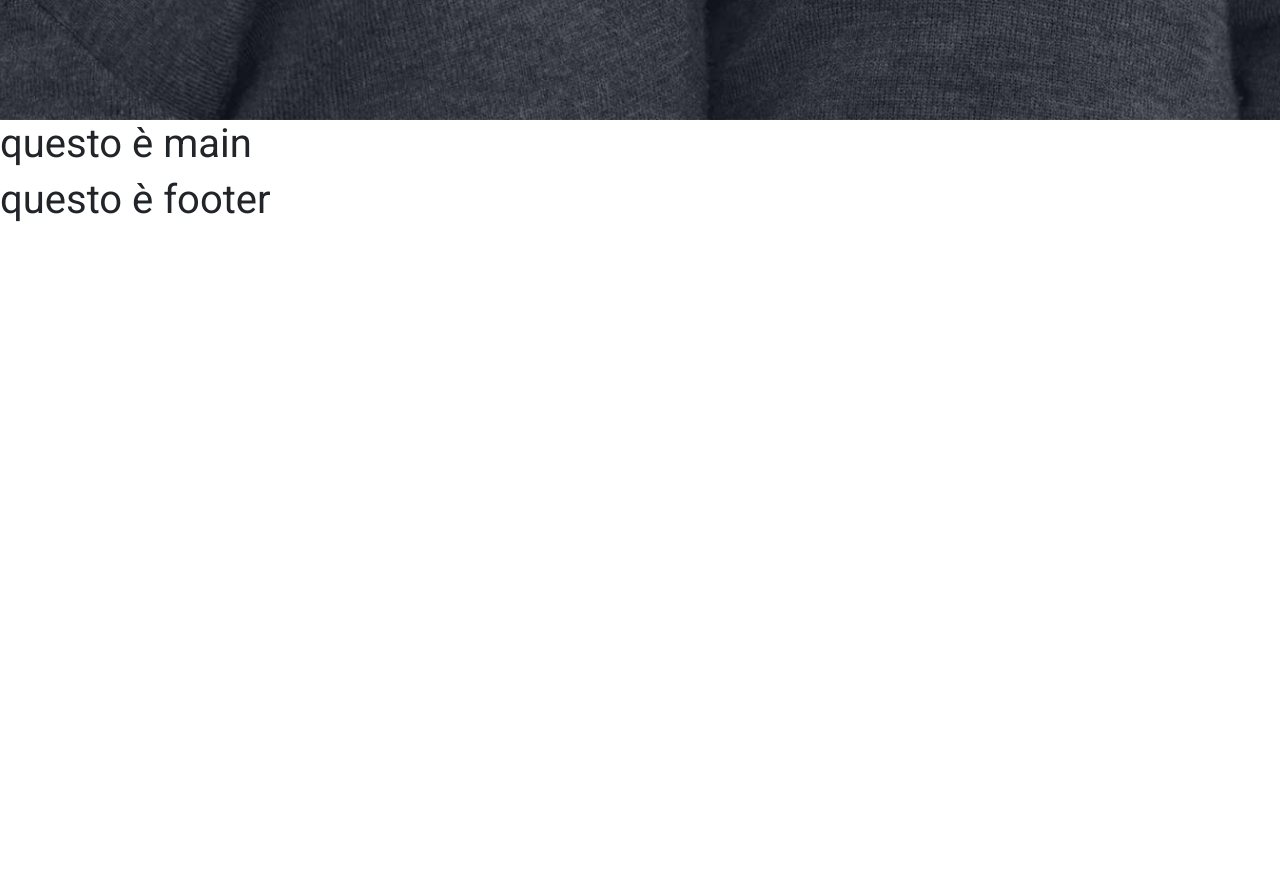
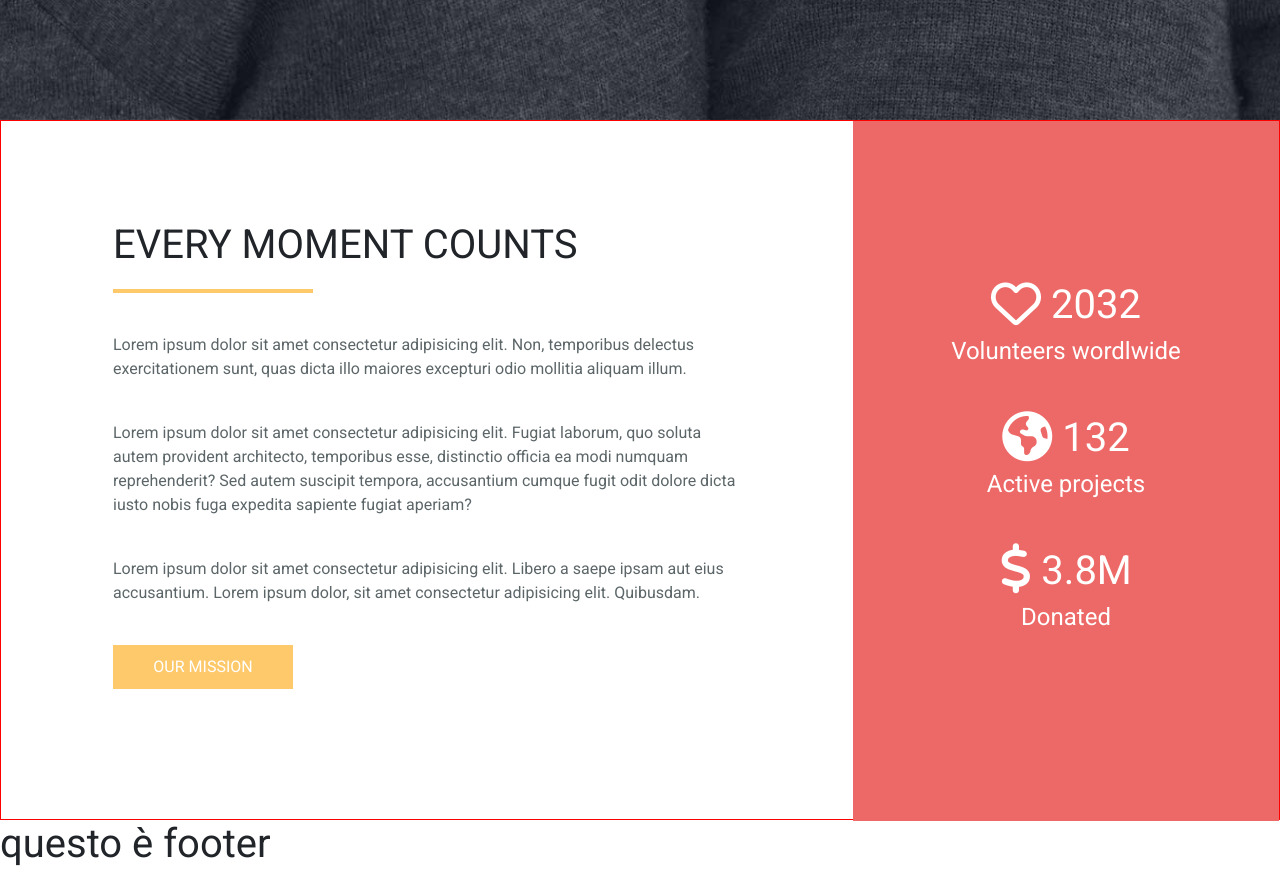
Before and after one commit to erikvella/proj-html-vuejs, a Vue app: page / in a window 1280 px wide. Shown: the part 780-1656 px from the top of the page. Before the commit the page ends 1012 px from the top, so only its background shows below. Built offline with nearby package versions, Linux system fonts and the light colour scheme.

Commit message:
[add] first section

```diff
--- a/src/components/Header.vue
+++ b/src/components/Header.vue
@@ -46,14 +46,6 @@ header{
 img{
   margin-top: 35px;
 }
-.white-border{
-  border: 1px solid white;
-  color: white;
-}
-.yellow-border{
-  border: 1px solid  #fec96b;
-  color: #fec96b;
-}
 
 h1{
   color: white;
@@ -66,7 +58,5 @@ p{
   font-size: 1.5rem;
 }
 
-.button{
-padding: 10px 30px;
-}
+
 </style>
--- a/src/components/Main.vue
+++ b/src/components/Main.vue
@@ -1,11 +1,15 @@
 <script>
+import Section1 from './partials/Section1.vue';
 export default {
+  components:{
+   Section1
+  },
 name:'Main'
 }
 </script>
 
 <template>
-  <h1>questo è main</h1>
+  <Section1 />
 </template>
 
 
--- /dev/null
+++ b/src/components/partials/Section1.vue
@@ -0,0 +1,93 @@
+<script>
+export default {
+name:'Section1'
+}
+</script>
+
+
+<template>
+  <section>
+    <div class="container-fluid debug">
+      <div class="row">
+        <!-- colonna di sx -->
+        <div class="col-8">
+          <h1 class="title-col-sx">EVERY MOMENT COUNTS</h1>
+
+          <div class="yellow-line"></div>
+
+          <p>
+            Lorem ipsum dolor sit amet consectetur adipisicing elit. Non, temporibus delectus exercitationem sunt, quas dicta illo maiores excepturi odio mollitia aliquam illum.
+          </p>
+          <p>
+            Lorem ipsum dolor sit amet consectetur adipisicing elit. Fugiat laborum, quo soluta autem provident architecto, temporibus esse, distinctio officia ea modi numquam reprehenderit? Sed autem suscipit tempora, accusantium cumque fugit odit dolore dicta iusto nobis fuga expedita sapiente fugiat aperiam?
+          </p>
+          <p>
+            Lorem ipsum dolor sit amet consectetur adipisicing elit. Libero a saepe ipsam aut eius accusantium. Lorem ipsum dolor, sit amet consectetur adipisicing elit. Quibusdam.
+          </p>
+
+          <div class="button bg-yellow text-center">OUR MISSION</div>
+        </div>
+
+
+        <!-- colonna di dx -->
+        <div class="col-4 bg-pink justify-content-center">
+
+          <div class="stat">
+            <h1 class=" white-text text-center "><i class="fa-regular fa-heart fa-lg"></i> 2032</h1>
+            <h4 class="white-text text-center">Volunteers wordlwide</h4>
+          </div>
+
+          <div class="my-5">
+            <h1 class=" white-text text-center "><i class="fa-solid fa-earth-americas fa-lg"></i> 132</h1>
+            <h4 class="white-text text-center">Active projects</h4>
+          </div>
+
+          <div class="my-5">
+            <h1 class=" white-text text-center "><i class="fa-solid fa-dollar-sign fa-lg"></i> 3.8M</h1>
+            <h4 class="white-text text-center">Donated</h4>
+          </div>
+
+
+
+
+        </div>
+
+      </div>
+
+    </div>
+  </section>
+</template>
+
+
+<style lang="scss" scoped>
+section{
+  height: 700px;
+  width: 100%;
+}
+.container-fluid{
+  height: 100%;
+  .title-col-sx{
+    margin-top: 100px;
+    margin-left: 100px;
+  }
+}
+.yellow-line{
+  margin: 20px 100px;
+}
+p{
+  margin: 40px 100px;
+  color:  #5c6668;
+}
+.button{
+  margin: 10px 100px;
+  width: 180px;
+}
+
+// stili per la colonna di dx
+.col-4{
+  height: 700px;
+}
+.stat{
+  margin-top: 160px;
+}
+</style>
--- a/src/scss/main.scss
+++ b/src/scss/main.scss
@@ -10,7 +10,7 @@ body {
 
 .bg-yellow{
   background-color: #fec96b;
-
+  color: white;
 }
 
 .bg-dark{
@@ -40,3 +40,30 @@ body {
 .bg-light-grey{
   background-color: #e5e5e5;
 }
+
+// utility
+.white-text{
+  color: white;
+}
+// stili per i bottoni
+.button{
+  padding: 10px 30px;
+  }
+  .white-border{
+    border: 1px solid white;
+    color: white;
+  }
+  .yellow-border{
+    border: 1px solid  #fec96b;
+    color: #fec96b;
+  }
+  // stile per la linea gialla
+.yellow-line{
+  border: 2px solid #fec96b;
+  width: 200px;
+}
+
+// debug per la costruzione del mark-up
+.debug{
+  border: 1px solid red;
+}
```
